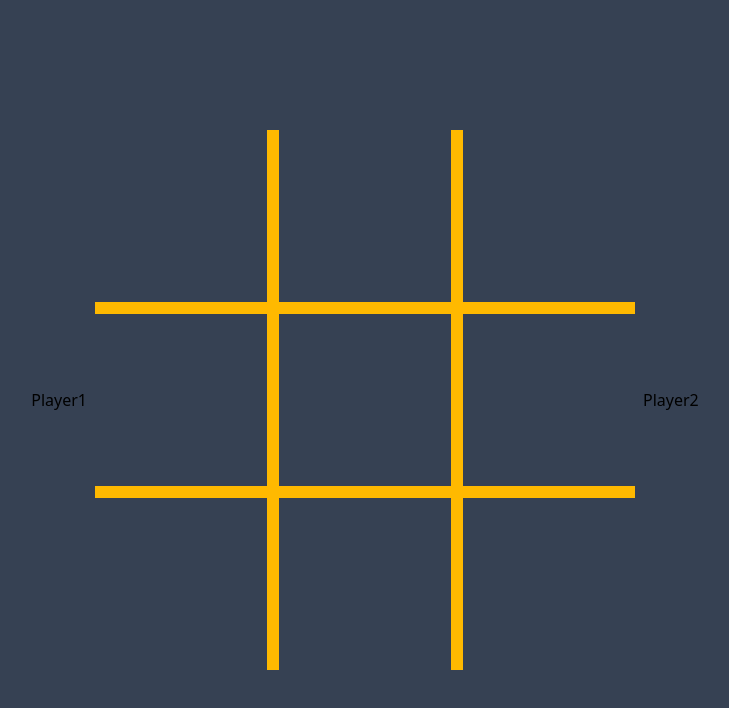
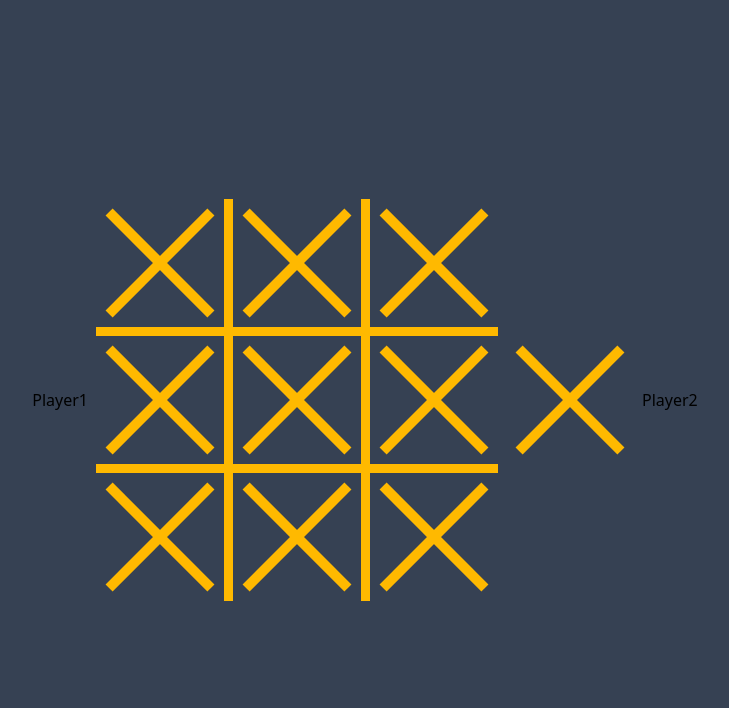
Before and after one commit to aryanbaranwal001/tic-tac-toe-game, a React (Vite) app: page / in a window 1280 px wide. Shown: the top 708 px of the page, without its empty margins (275-1004 px from the left). Built offline with nearby package versions, Linux system fonts and the light colour scheme.

Commit message:
made circles and crosses and how they look in grid

```diff
--- /dev/null
+++ b/public/data.js
@@ -0,0 +1,72 @@
+const boardData = {
+  board: [
+    ["", "", ""],
+    ["", "", ""],
+    ["", "", ""]
+  ],
+  currentTurn: "Player1"
+};
+
+
+const cellData = {
+
+  cell11: {
+    cellid: 11,
+    value: null,
+    imgSrc: "",
+    status: false
+  },
+  cell12: {
+    cellid: 12,
+    value: null,
+    imgSrc: "",
+    status: false
+  },
+  cell13: {
+    cellid: 13,
+    value: null,
+    imgSrc: "",
+    status: false
+  },
+  cell21: {
+    cellid: 21,
+    value: null,
+    imgSrc: "",
+    status: false
+  },
+  cell22: {
+    cellid: 22,
+    value: null,
+    imgSrc: "",
+    status: false
+  },
+  cell23: {
+    cellid: 23,
+    value: null,
+    imgSrc: "",
+    status: false
+  },
+  cell31: {
+    cellid: 31,
+    value: null,
+    imgSrc: "",
+    status: false
+  },
+  cell32: {
+    cellid: 32,
+    value: null,
+    imgSrc: "",
+    status: false
+  },
+  cell33: {
+    cellid: 33,
+    value: null,
+    imgSrc: "",
+    status: false
+  },
+
+
+}
+
+
+export { boardData, cellData }
--- /dev/null
+++ b/public/index.js
@@ -0,0 +1,3 @@
+import { boardData, cellData } from "./data.js";
+
+export { boardData, cellData }
--- a/src/components/Gamearea.jsx
+++ b/src/components/Gamearea.jsx
@@ -1,23 +1,50 @@
-
+import { boardData, cellData } from "../../public"
 
 function Gamearea() {
 
 
+
+  const clicked = () => {
+      console.log("clicked")
+  }
+  const buttons = Object.values(cellData).map(cell =>{
+
+    // if (cell.cellid === 11){
+      return (
+    <div class="relative bg-gray-700 w-32 h-32 flex items-center justify-center">
+        <div class="absolute w-36 h-[10px] bg-amber-400 rotate-45"></div>
+        <div class="absolute w-36 h-[10px] bg-amber-400 -rotate-45"></div>
+    </div>
+
+      )
+    // } else {
+
+    //   return (
+    //     <button key={cell.cellid} disabled={cell.status} onClick={clicked} className="bg-gray-700 flex h-32 w-32 cursor-pointer"></button>
+    //   )
+    // }
+  })
+
+  console.log(buttons)
+
   return (
     <>
-      <div className='grid grid-cols-3 bg-amber-400  h-[540px] w-[540px] gap-3'>
-        <div className="bg-gray-700 flex"></div>
-        <div className="bg-gray-700 flex"></div>
-        <div className="bg-gray-700 flex"></div>
-        <div className="bg-gray-700 flex"></div>
-        <div className="bg-gray-700 flex"></div>
-        <div className="bg-gray-700 flex"></div>
-        <div className="bg-gray-700 flex"></div>
-        <div className="bg-gray-700 flex"></div>
-        <div className="bg-gray-700 flex"></div>
+      <div className='grid grid-cols-3 bg-amber-400 gap-[9px]'>
+        {buttons}
       </div>
+
+
+
+    <div class="relative w-32 h-32 flex items-center justify-center">
+        <div class="absolute w-36 h-[10px] bg-amber-400 rotate-45"></div>
+        <div class="absolute w-36 h-[10px] bg-amber-400 -rotate-45"></div>
+    </div>
+
+
+
+
     </>
-  )
+    )
 }
 
 export default Gamearea
--- /dev/null
+++ b/src/logics/GameLogic.jsx
@@ -0,0 +1,23 @@
+import { boardData, cellData } from "../../public"
+
+function GameLogic() {
+
+
+  return (
+    <>
+      <div className='grid grid-cols-3 bg-amber-400 h-[540px] w-[540px] gap-3'>
+        <button className="bg-gray-700 flex  cursor-pointer"></button>
+        <button className="bg-gray-700 flex  cursor-pointer"></button>
+        <button className="bg-gray-700 flex  cursor-pointer"></button>
+        <button className="bg-gray-700 flex  cursor-pointer"></button>
+        <button className="bg-gray-700 flex  cursor-pointer"></button>
+        <button className="bg-gray-700 flex  cursor-pointer"></button>
+        <button className="bg-gray-700 flex  cursor-pointer"></button>
+        <button className="bg-gray-700 flex  cursor-pointer"></button>
+        <button className="bg-gray-700 flex  cursor-pointer"></button>
+      </div>
+    </>
+    )
+}
+
+export default GameLogic
```
Also changed, not shown: src/App.jsx (+7 -0 lines), shapes.txt (added).
